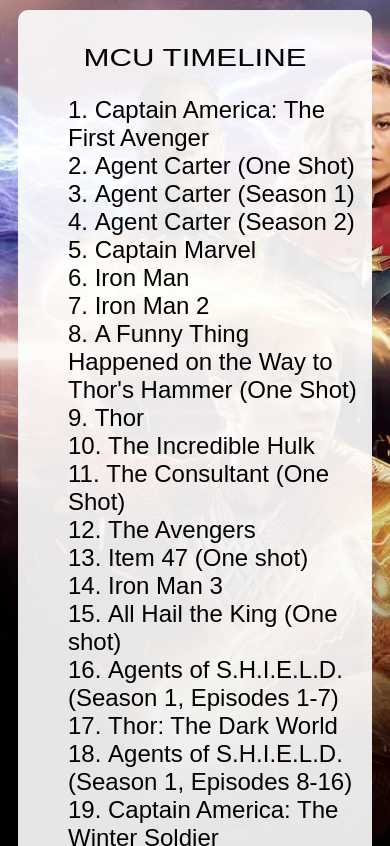
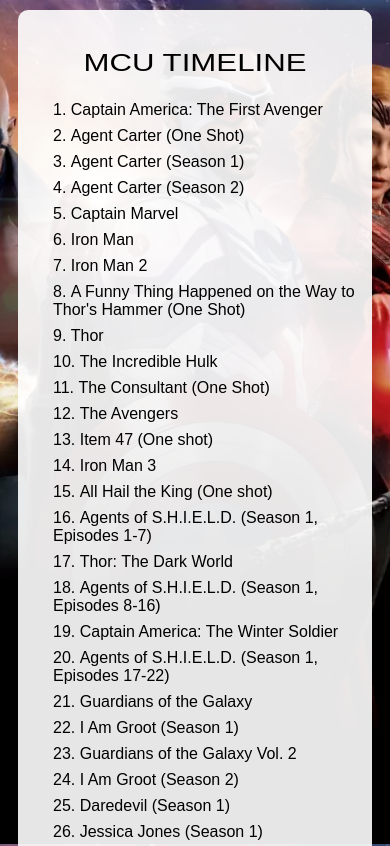
Before and after one commit to alanssito06/mcu, a plain HTML site: page index.html in a window 390 px wide. Shown: the top 846 px of the page. Drawn offline with Linux system fonts and the light colour scheme.

Commit message:
Enhance index.html with responsive design and styles
Added responsive design features and improved styling for better readability and layout on various devices.

```diff
--- a/index.html
+++ b/index.html
@@ -1,11 +1,15 @@
 <!DOCTYPE html>
 <html>
 <head>
+	<meta name="viewport" content="width=device-width, initial-scale=1.0">
 	<title>CRONOLOGIA UCM</title>
 	<style>
 		body{
 			background-image: url('UCM.jpg');
 			background-attachment: fixed;
+			background-size: cover;
+			background-position: center;
+			font-family: Arial, sans-serif;
 		}
 		.cuerpo{
 			background-color: rgba(255, 255, 255, 0.9);
@@ -13,8 +17,11 @@
 			border-radius: 10px;
 			text-align: left;
 			align-content: center;
-			font-size: x-large;
+			font-size: 18px;
 			align-items: center;
+			max-width: 800px;
+			margin: 20px auto;
+			padding: 20px;
 		}
 		ol{
 			list-style-position: inside;
@@ -30,6 +37,25 @@
 			margin: 10px;
 			padding: 10px;
 		}
+		ol, ul {
+  list-style-position: inside;
+  padding-left: 20px;  /* Añadido para mejor espaciado */
+}
+		li {
+  margin-bottom: 8px;  /* Añadido para mejor legibilidad */
+}
+		@media (max-width: 600px) {
+  .cuerpo {
+    margin: 10px;
+    padding: 15px;
+    font-size: 16px;
+  }
+
+  .lol {
+    font-size: 1.5rem;
+  }
+}
+
 	</style>
 </head>
 <body>
```
